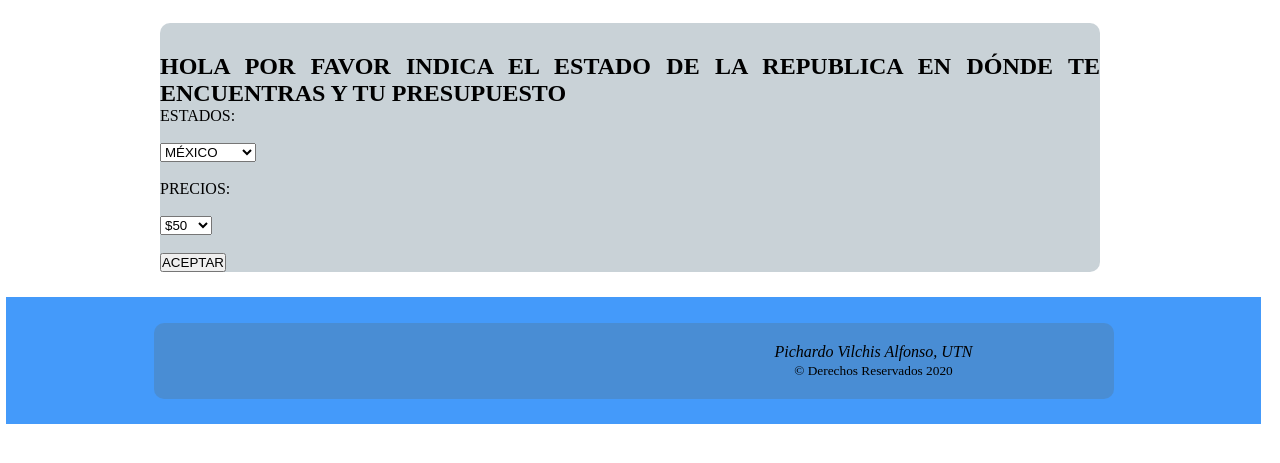
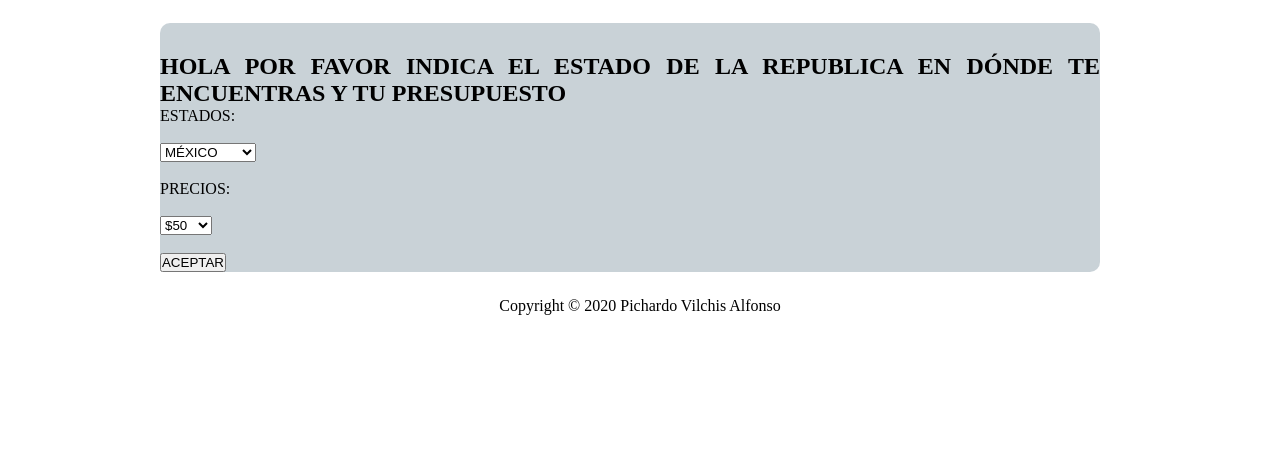
Before and after one commit to AlfonsoPichardo/formrecom, a plain HTML site: page public/index.html in a window 1280 px wide. Shown: the part 95-558 px from the top of the page. Drawn offline with Linux system fonts and the light colour scheme.

Commit message:
footer commit

```diff
--- a/public/estiloban.css
+++ b/public/estiloban.css
@@ -141,6 +141,11 @@ figure img {
 	background-color: #56728151;
 	border-radius: 10px;
 }
+#foooter-web {
+        position: absolute;
+        font-size: 25px;
+      }
+
 .seccionpie {
 	flex: 1;
 	padding: 20px;
--- a/public/index.html
+++ b/public/index.html
@@ -132,22 +132,20 @@
             }
             </script>
       </section>
+    </div>
+	<script>
+      customElements.define("foooter-web", class extends HTMLElement {
+        connectedCallback() {
 
-    </div>
+          this.innerHTML = "Copyright &copy; 2020 Pichardo Vilchis Alfonso";
+        }
+
+      });
+    </script>
+
   </main>
   <center>
-  <footer id="pielogo">
-
-    <div>
-      <section class="seccionpie">
-
-      </section>
-      <section class="seccionpie">
-        <address>Pichardo Vilchis Alfonso, UTN</address>
-        <small>&copy; Derechos Reservados 2020</small>
-      </section>
-    </div>
-  </footer>
+   <foooter-web id="fantasma"></foooter-web>
   </center>
   </body>
   </html>
```
